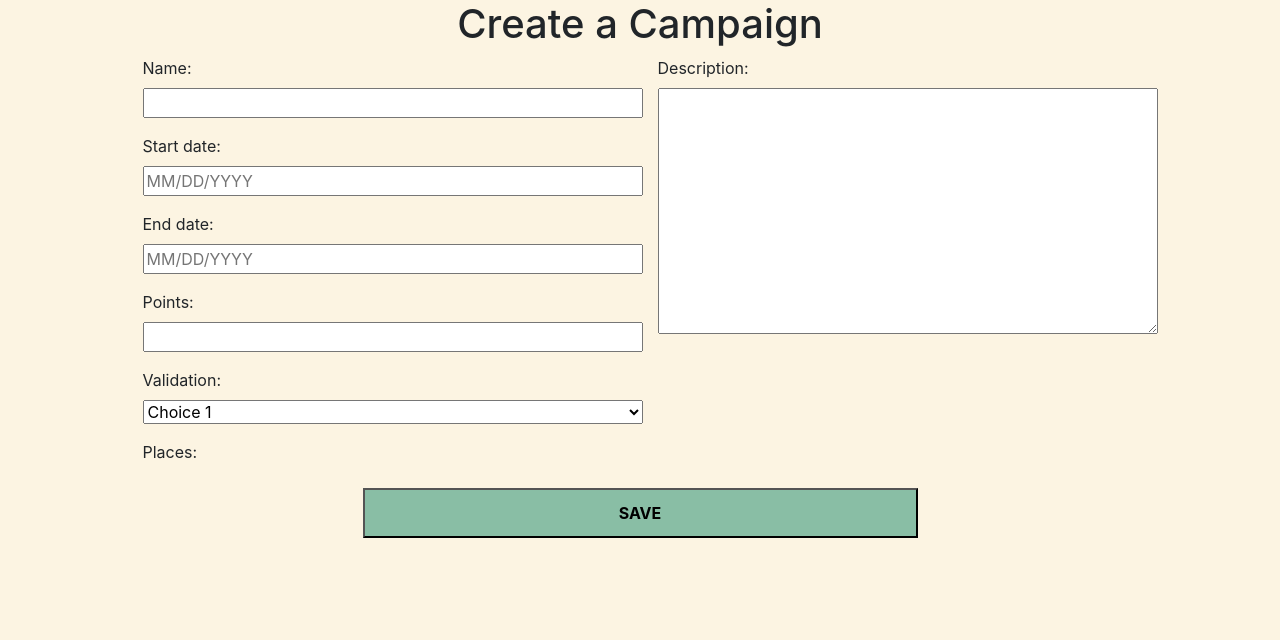
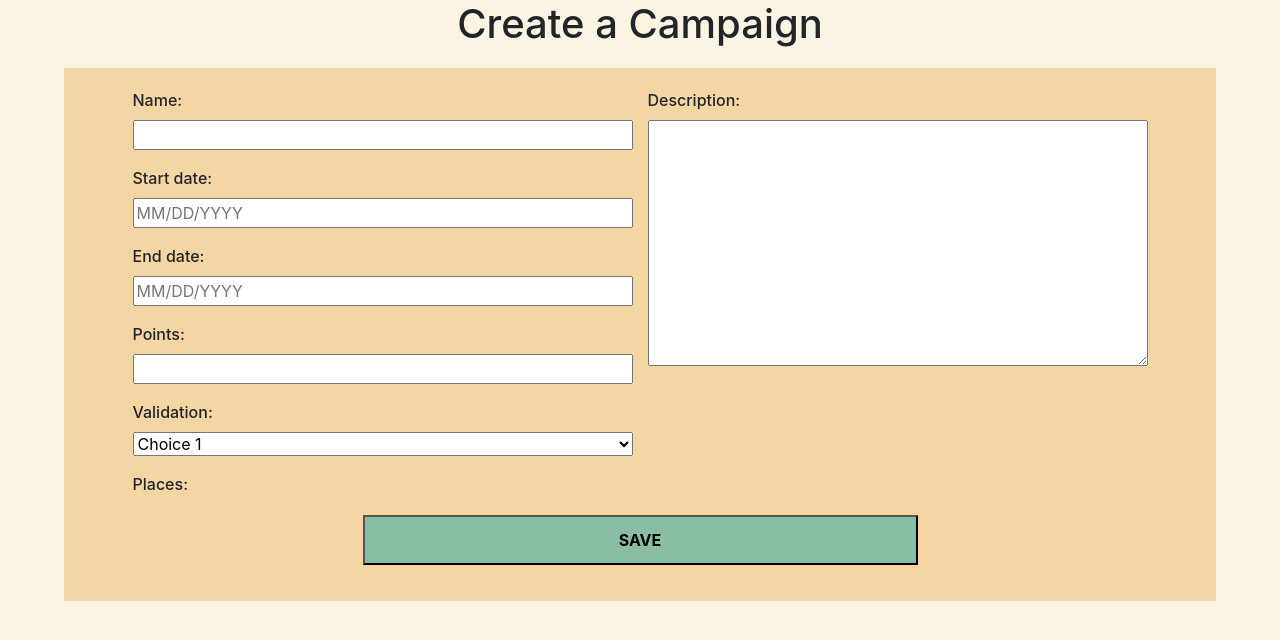
Before and after one commit to CSCI3356-Fall2024/Ed-Sheeran---The-A-Team, a Django app: template GreenWave/templates/campaigns.html in a window 1280 px wide. Shown: the part 110-750 px from the top of the page. Run offline with Django 5.2, Linux system fonts and the light colour scheme; the template is opened without the code that fills it: values that come from a table or form of the project are taken from there, others are empty.

Commit message:
more campaigns css ( + with places field)

```diff
--- a/GreenWave/static/campaigns.css
+++ b/GreenWave/static/campaigns.css
@@ -5,7 +5,12 @@
 
 .form {
     margin: 0 auto;
-    width: 100%;
+    margin-top: 20px;
+    margin-bottom: 20px;
+    padding-top: 20px;
+    padding-bottom: 20px;
+    width: 90%;
+    background-color: #f4d6a5;
 }
 
 .block {
@@ -13,11 +18,10 @@
 }
 
 .form-group{
+    font-weight: 500;
     display: flex;
     flex-direction: column;
     width: 100%;
-    margin-left: 10px;
-    margin-right: 10px;
 }
 
 .container {
@@ -32,15 +36,19 @@
     flex-wrap: wrap;
     justify-content: center;
     gap: 15px;
+    width: 100%;
+    margin: 0 auto;
 }
 
-.description {
-    height: 100%;
+.place-options {
+    font-weight: normal;
+    margin-bottom: -20px;
 }
 
 .submit-form {
     width: 100%;
     text-align: center;
+    margin-top: 15px;
 }
 
 .button-color {
--- a/GreenWave/templates/campaigns.html
+++ b/GreenWave/templates/campaigns.html
@@ -38,7 +38,9 @@
                     </div>
                     <div class="form-group">
                         {{ form.places.label_tag }}
-                        {{ form.places }}
+                        <div class="place-options">
+                            {{ form.places }}
+                        </div>
                     </div>
                 </div>
                 <div class="block">
```
